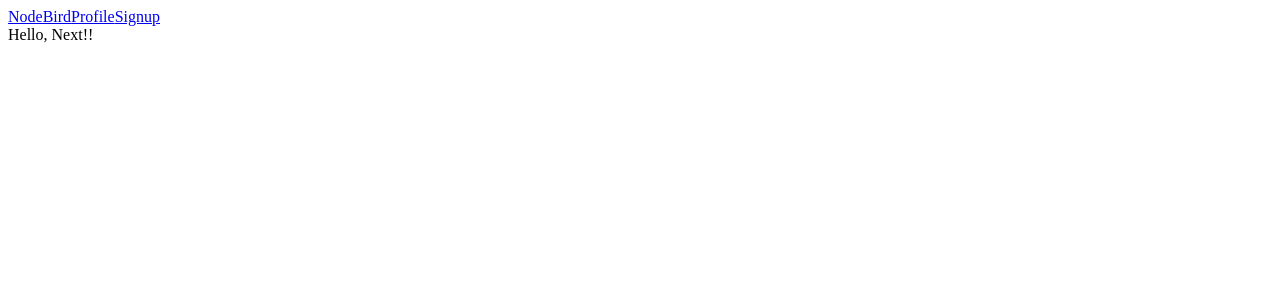
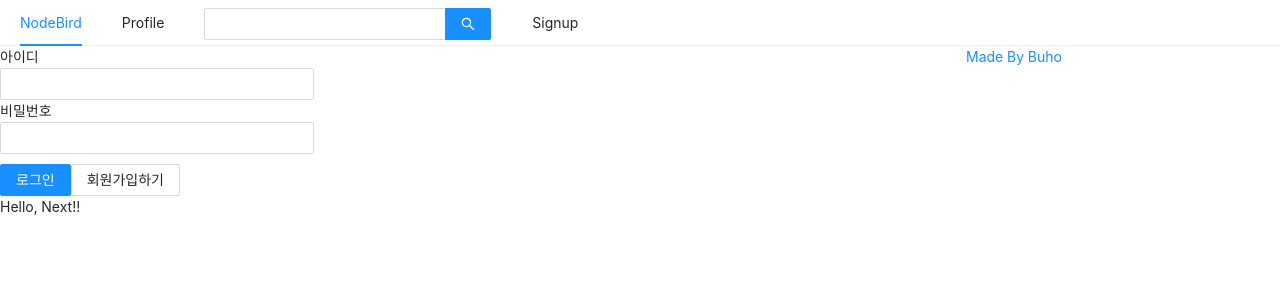
Before and after one commit to moses1206/react-nodebird-front, a Next.js app: page / in a window 1280 px wide. Shown: the top 300 px of the page. Built offline with nearby package versions, Linux system fonts and the light colour scheme.

Commit message:
Create Login Page

```diff
--- a/components/AppLayout.js
+++ b/components/AppLayout.js
@@ -1,20 +1,52 @@
-import React from "react";
+import React, { useState } from "react";
 import PropTypes from "prop-types";
 import Link from "next/link";
+import { Menu, Input, Row, Col } from "antd";
+import UserProfile from "./UserProfile";
+import LoginForm from "./LoginForm";
+import styles from "../styles/AppLayout.module.css";
+
+React.useLayoutEffect = React.useEffect;
 
 const AppLayout = ({ children }) => {
+  const [isLoggedIn, setIsLoggedIn] = useState(false);
   return (
     <div>
+      <Menu mode="horizontal">
+        <Menu.Item>
           <Link href="/">
             <a>NodeBird</a>
           </Link>
+        </Menu.Item>
+        <Menu.Item>
           <Link href="/profile">
             <a>Profile</a>
           </Link>
+        </Menu.Item>
+        <Menu.Item>
+          <Input.Search className={styles.vertialMiddle} enterButton />
+        </Menu.Item>
+        <Menu.Item>
           <Link href="/signup">
             <a>Signup</a>
           </Link>
-      <div>{children}</div>
+        </Menu.Item>
+      </Menu>
+      <Row gutter={8}>
+        <Col xs={24} md={6}>
+          {isLoggedIn ? (
+            <UserProfile setIsLoggedIn={setIsLoggedIn} />
+          ) : (
+            <LoginForm setIsLoggedIn={setIsLoggedIn} />
+          )}
+        </Col>
+        <Col xs={24} md={12}>
+          {children}
+        </Col>
+        <Col xs={24} md={6}>
+          <a href="http://www.naver.com">Made By Buho</a>
+        </Col>
+      </Row>
     </div>
   );
 };
--- /dev/null
+++ b/components/LoginForm.js
@@ -0,0 +1,60 @@
+import React, { useState, useCallback } from "react";
+import { Form, Input, Button } from "antd";
+import Link from "next/link";
+import PropTypes from "prop-types";
+import styles from "../styles/LoginForm.module.css";
+
+const LoginForm = ({ setIsLoggedIn }) => {
+  const [id, setId] = useState("");
+  const [password, setPassword] = useState("");
+
+  const onChangeId = useCallback((e) => {
+    setId(e.target.value);
+  }, []);
+
+  const onChangePassword = useCallback((e) => {
+    setPassword(e.target.value);
+  }, []);
+
+  const onSubmitForm = useCallback(() => {
+    console.log(id, password);
+    setIsLoggedIn(true);
+  }, [id, password]);
+
+  return (
+    <Form className={styles.p2} onFinish={onSubmitForm}>
+      <div>
+        <label htmlFor="user-id">아이디</label>
+        <br />
+        <Input name="user-id" value={id} onChange={onChangeId} required />
+      </div>
+      <div>
+        <label htmlFor="user-password">비밀번호</label>
+        <br />
+        <Input
+          name="user-password"
+          type="password"
+          value={password}
+          onChange={onChangePassword}
+          required
+        />
+      </div>
+      <div className={styles.buttonWrapper}>
+        <Button type="primary" htmlType="submit" loading={false}>
+          로그인
+        </Button>
+        <Link href="/signup">
+          <a>
+            <Button>회원가입하기</Button>
+          </a>
+        </Link>
+      </div>
+    </Form>
+  );
+};
+
+LoginForm.propTypes = {
+  setIsLoggedIn: PropTypes.func.isRequired,
+};
+
+export default LoginForm;
--- /dev/null
+++ b/components/UserProfile.js
@@ -0,0 +1,38 @@
+import React, { useCallback } from "react";
+import { Card, Avatar, Button } from "antd";
+import PropTypes from "prop-types";
+
+const UserProfile = ({ setIsLoggedIn }) => {
+  const onLogout = useCallback(() => {
+    setIsLoggedIn(false);
+  }, []);
+  return (
+    <div>
+      <Card
+        actions={[
+          <div key="twit">
+            짹짹
+            <br />0
+          </div>,
+          <div key="followings">
+            팔로잉
+            <br />0
+          </div>,
+          <div key="followings">
+            팔로워
+            <br />0
+          </div>,
+        ]}
+      >
+        <Card.Meta avatar={<Avatar>BH</Avatar>} title="JBH" />
+        <Button onClick={onLogout}>LogOut</Button>
+      </Card>
+    </div>
+  );
+};
+
+UserProfile.propTypes = {
+  setIsLoggedIn: PropTypes.func.isRequired,
+};
+
+export default UserProfile;
--- a/package.json
+++ b/package.json
@@ -9,10 +9,13 @@
   "author": "JangBuHo",
   "license": "ISC",
   "dependencies": {
+    "@ant-design/icons": "^4.6.2",
+    "antd": "^4.16.0",
     "next": "^10.2.3",
     "prop-types": "^15.7.2",
     "react": "^17.0.2",
-    "react-dom": "^17.0.2"
+    "react-dom": "^17.0.2",
+    "styled-components": "^5.3.0"
   },
   "devDependencies": {
     "eslint": "^7.27.0",
--- /dev/null
+++ b/pages/_app.js
@@ -0,0 +1,23 @@
+import React from "react";
+import PropTypes from "prop-types";
+import Head from "next/head";
+import "antd/dist/antd.css";
+
+const App = ({ Component }) => {
+  return (
+    <>
+      <Head>
+        <meta charSet="utf-8" />
+        <title>NodeBird</title>
+      </Head>
+
+      <Component />
+    </>
+  );
+};
+
+App.propTypes = {
+  Component: PropTypes.elementType.isRequired,
+};
+
+export default App;
--- a/pages/index.js
+++ b/pages/index.js
@@ -1,9 +1,13 @@
 import React from "react";
+import Head from "next/head";
 import AppLayout from "../components/AppLayout";
 
 const Home = () => {
   return (
     <div>
+      <Head>
+        <title>Home | NodeBird</title>
+      </Head>
       <AppLayout />
       Hello, Next!!
     </div>
--- /dev/null
+++ b/styles/AppLayout.module.css
@@ -0,0 +1,3 @@
+.vertialMiddle {
+  vertical-align: middle;
+}
--- /dev/null
+++ b/styles/LoginForm.module.css
@@ -0,0 +1,7 @@
+.buttonWrapper {
+  margin-top: 10px;
+}
+
+.p2 {
+  padding: 10 px;
+}
```
Also changed, not shown: pages/profile.js (+9 -1 lines), pages/signup.js (+9 -1 lines), 1 other file (tests, documents, lock files or other folders). Lines whose indentation alone changed are shown as unchanged.
